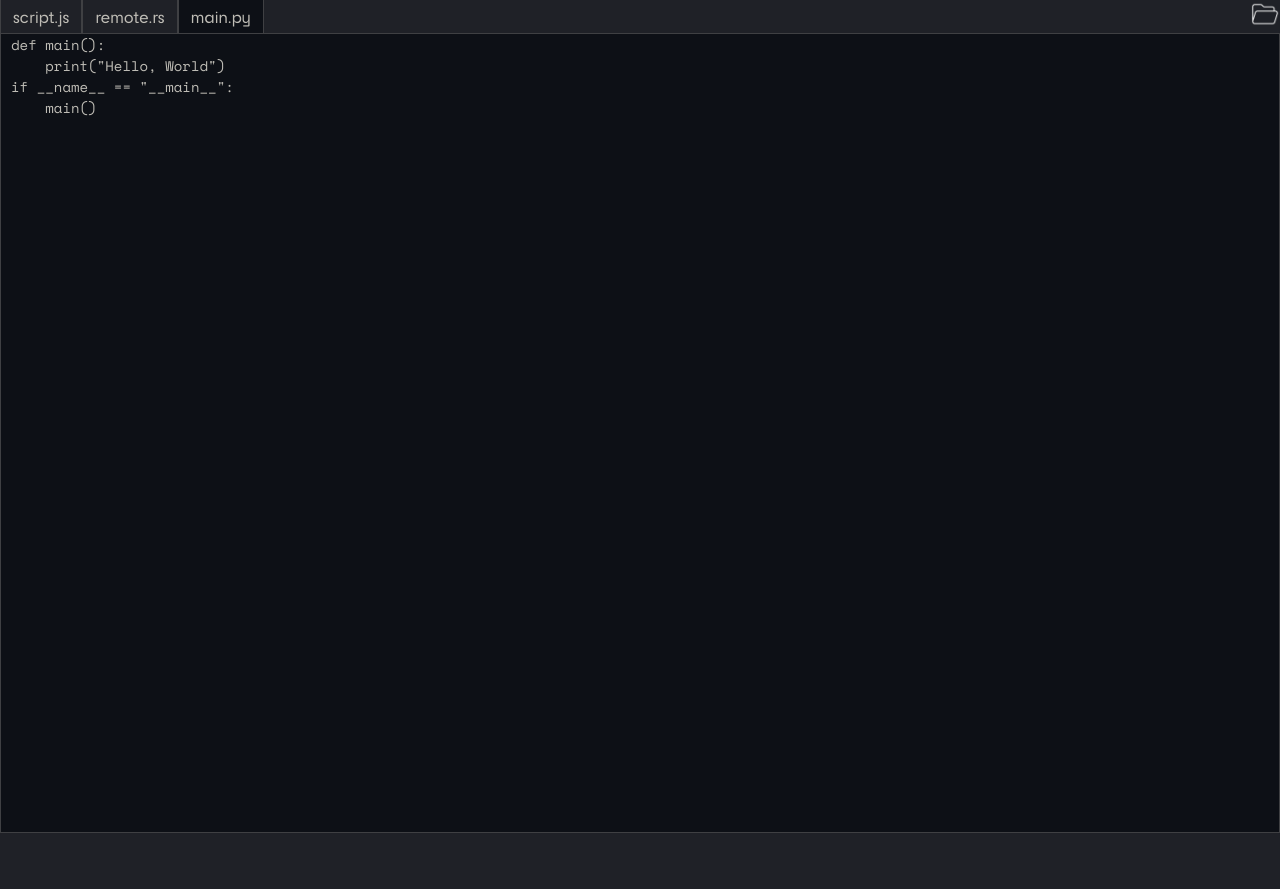
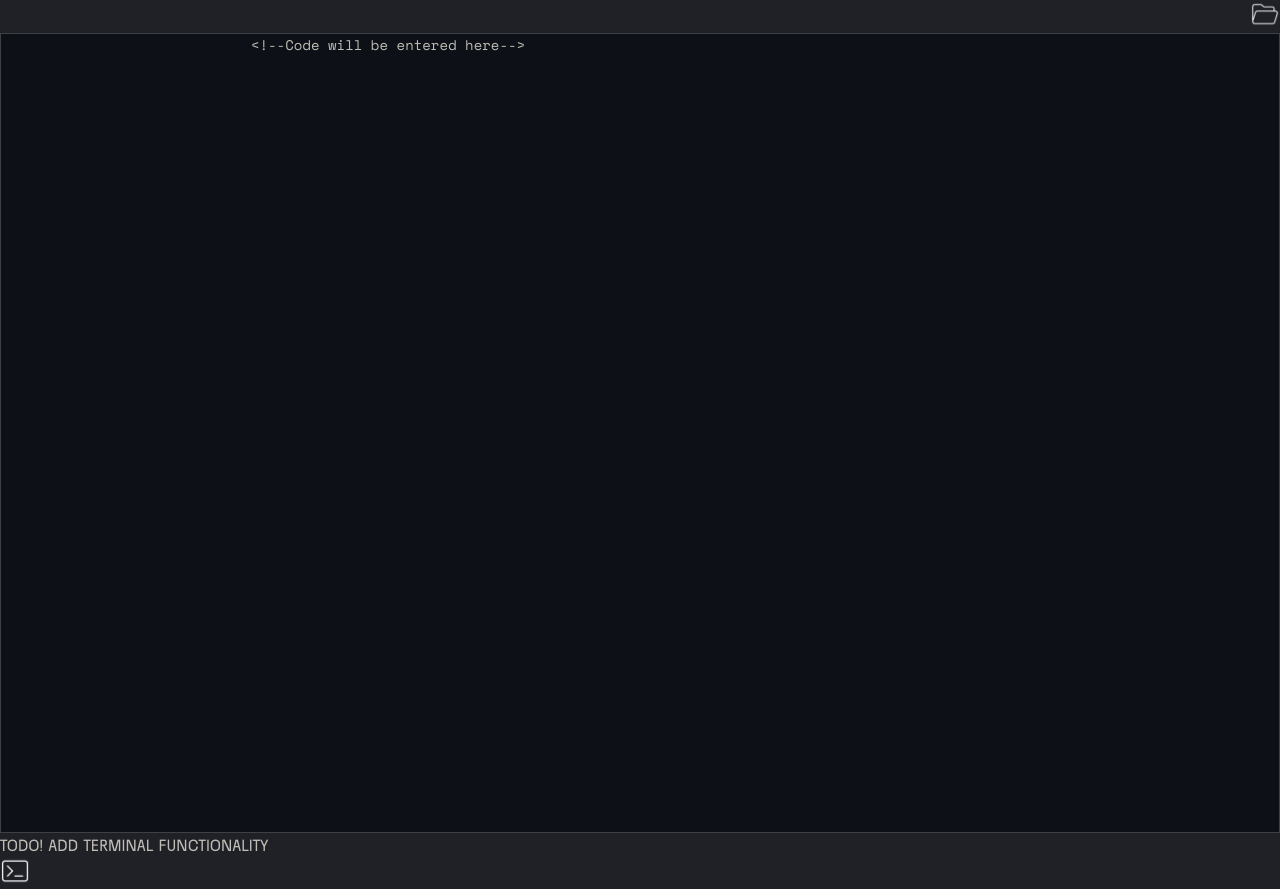
Before and after one commit to TeenCoder159/Yamuna, a plain HTML site: page src/index.html in a window 1280 px wide. Before the commit the page ends 838 px from the top, so only its background shows below. Drawn offline with nearby package versions, Linux system fonts and the light colour scheme.

Commit message:
Updated Tab Bar and Buttons

```diff
--- a/src/index.html
+++ b/src/index.html
@@ -17,15 +17,11 @@
     <body>
         <main class="container">
             <div class="toolbar row">
-                <div class="open-files">
-                    <button class="tab"><span>script.js</span></button>
-                    <button class="tab"><span>remote.rs</span></button>
-                    <button class="tab">
-                        <span class="active-tab">main.py</span>
-                    </button>
+                <div id="tab-bar" class="open-files">
+                    <!--Tabs will be added here-->
                 </div>
                 <div class="row" id="tools">
-                    <button id="files" class="btn icon-btn">
+                    <button id="files-btn" class="btn icon-btn">
                         <img
                             class="image-btn"
                             id="files"
@@ -39,20 +35,24 @@
                 <div id="editor-panel">
                     <code class="code" id="testing-id">
                         <textarea autocorrect="false" id="editor">
-def main():
-    print("Hello, World")
-if __name__ == "__main__":
-    main()</textarea
-                        >
+                            <!--Code will be entered here-->
+                        </textarea>
                     </code>
                 </div>
                 <div id="toggle-panel" class="row main-panel">
-                    <div class="column panel toggle" id="toggle-file">
-                        <div id="filing">TODO! FILE STRUCTURING</div>
-                    </div>
+                    <div class="column panel toggle" id="toggle-file"></div>
                 </div>
             </div>
-            <div id="terminal"></div>
+            <div id="terminal">TODO! ADD TERMINAL FUNCTIONALITY</div>
+            <div class="row bottom-bar">
+                <button id="terminal-btn" class="btn icon-btn">
+                    <img
+                        class="image-btn"
+                        id="terminal-img"
+                        src="assets/terminal.png"
+                    />
+                </button>
+            </div>
         </main>
     </body>
 </html>
```
